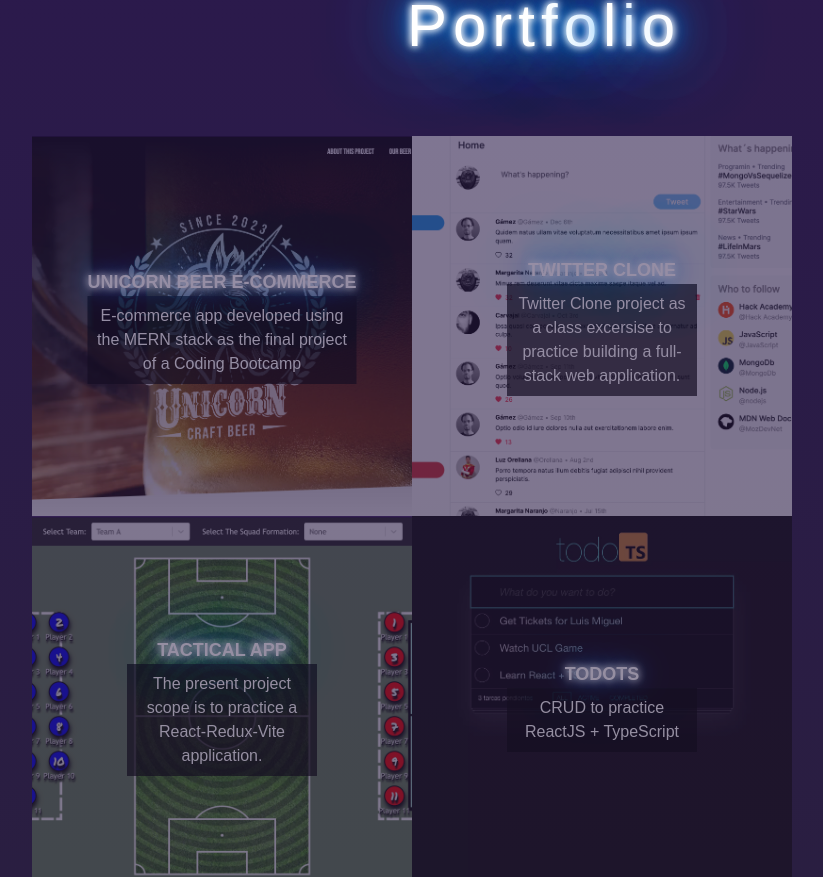
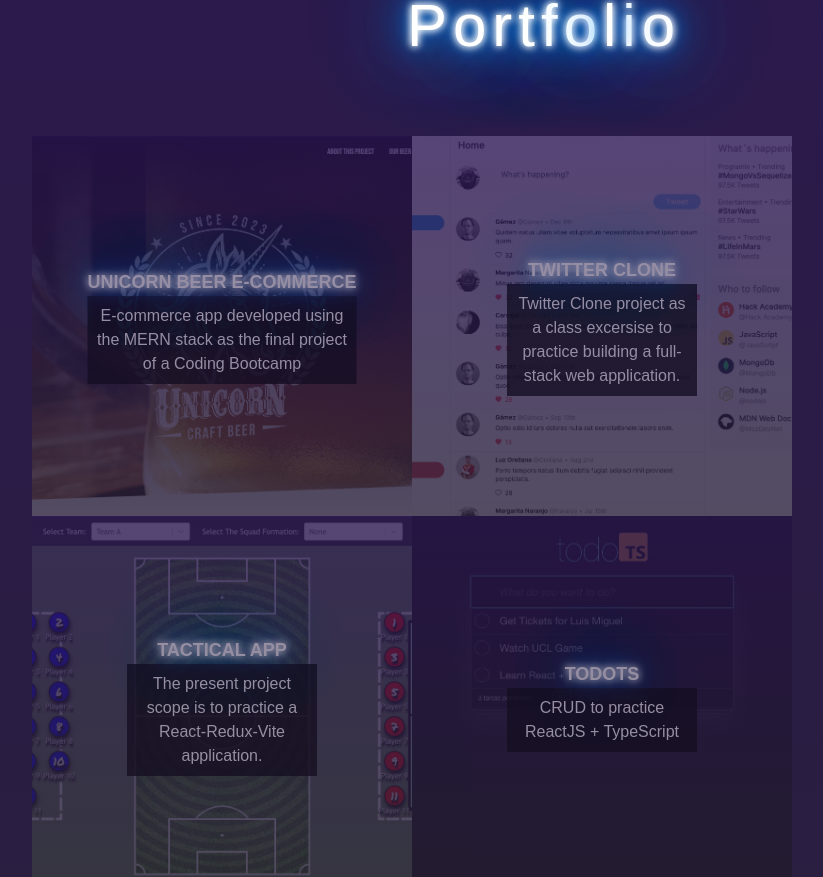
Before and after one commit to estebanCastaneira/myPortfolio, a React (Vite) app: page / in a window 1280 px wide. Shown: the part 2071-2948 px from the top of the page, without its empty margins (96-919 px from the left). Built offline with nearby package versions, Linux system fonts and the light colour scheme.

Commit message:
resolved project card reading

```diff
--- a/src/components/portfolio/ProjectCard.jsx
+++ b/src/components/portfolio/ProjectCard.jsx
@@ -18,6 +18,7 @@
     backgroundSize: "cover",
     backgroundRepeat: "no-repeat",
     backgroundPosition: "50% , 80% ",
+
     width: "380px",
     height: "380px",
     transition: "transform 0.3s ease-in-out",
@@ -51,12 +52,14 @@
           >
             {project.name.toUpperCase()}
           </h3>
-          <p className="bg-black bg-opacity-70 p-2 break-words text-center">
+          <p className="bg-black bg-opacity-80 p-2 break-words text-center">
             {project.description}
           </p>
         </div>
 
-        <div className="opacity-80" style={divStyle}></div>
+        <div className="relative" style={divStyle}>
+          <div className="absolute h-full w-full bg-gradient-to-t from-zinc-800 to-violet-950 opacity-60"></div>
+        </div>
       </div>
     </a>
   )
```
